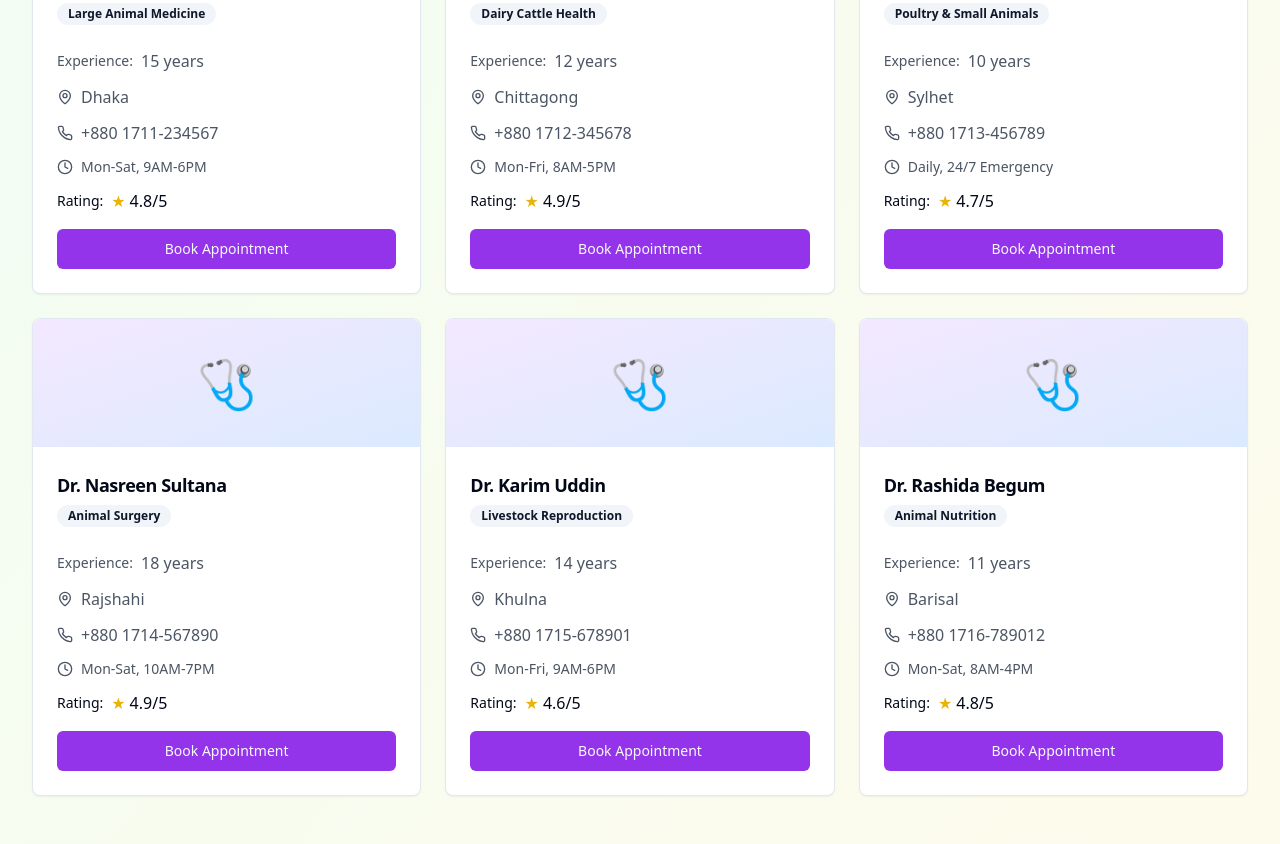
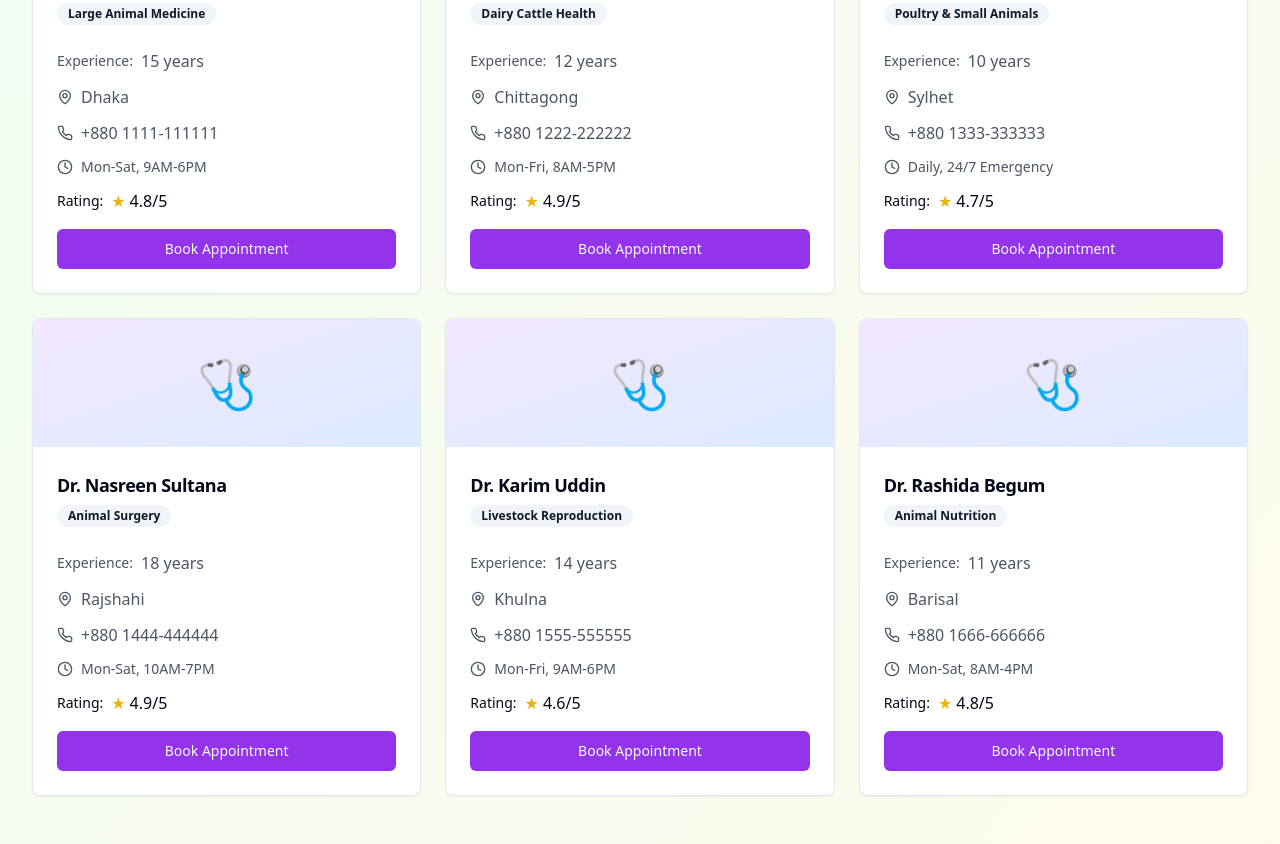
Before and after one commit to SHANTO612/poshur-sheba-hub, a React (Vite) app: page /vet in a window 1280 px wide. Shown: the part 400-1244 px from the top of the page. Built offline with nearby package versions, Linux system fonts and the light colour scheme.

Commit message:
Fix: Vet service contact info
Change veterinary doctor contact numbers to dummy values.

```diff
--- a/src/pages/Vet.tsx
+++ b/src/pages/Vet.tsx
@@ -15,7 +15,7 @@ const Vet = () => {
       specialization: 'Large Animal Medicine',
       experience: '15 years',
       location: 'Dhaka',
-      contact: '+880 1711-234567',
+      contact: '+880 1111-111111',
       availability: 'Mon-Sat, 9AM-6PM',
       rating: 4.8
     },
@@ -25,7 +25,7 @@ const Vet = () => {
       specialization: 'Dairy Cattle Health',
       experience: '12 years',
       location: 'Chittagong',
-      contact: '+880 1712-345678',
+      contact: '+880 1222-222222',
       availability: 'Mon-Fri, 8AM-5PM',
       rating: 4.9
     },
@@ -35,7 +35,7 @@ const Vet = () => {
       specialization: 'Poultry & Small Animals',
       experience: '10 years',
       location: 'Sylhet',
-      contact: '+880 1713-456789',
+      contact: '+880 1333-333333',
       availability: 'Daily, 24/7 Emergency',
       rating: 4.7
     },
@@ -45,7 +45,7 @@ const Vet = () => {
       specialization: 'Animal Surgery',
       experience: '18 years',
       location: 'Rajshahi',
-      contact: '+880 1714-567890',
+      contact: '+880 1444-444444',
       availability: 'Mon-Sat, 10AM-7PM',
       rating: 4.9
     },
@@ -55,7 +55,7 @@ const Vet = () => {
       specialization: 'Livestock Reproduction',
       experience: '14 years',
       location: 'Khulna',
-      contact: '+880 1715-678901',
+      contact: '+880 1555-555555',
       availability: 'Mon-Fri, 9AM-6PM',
       rating: 4.6
     },
@@ -65,7 +65,7 @@ const Vet = () => {
       specialization: 'Animal Nutrition',
       experience: '11 years',
       location: 'Barisal',
-      contact: '+880 1716-789012',
+      contact: '+880 1666-666666',
       availability: 'Mon-Sat, 8AM-4PM',
       rating: 4.8
     }
```
